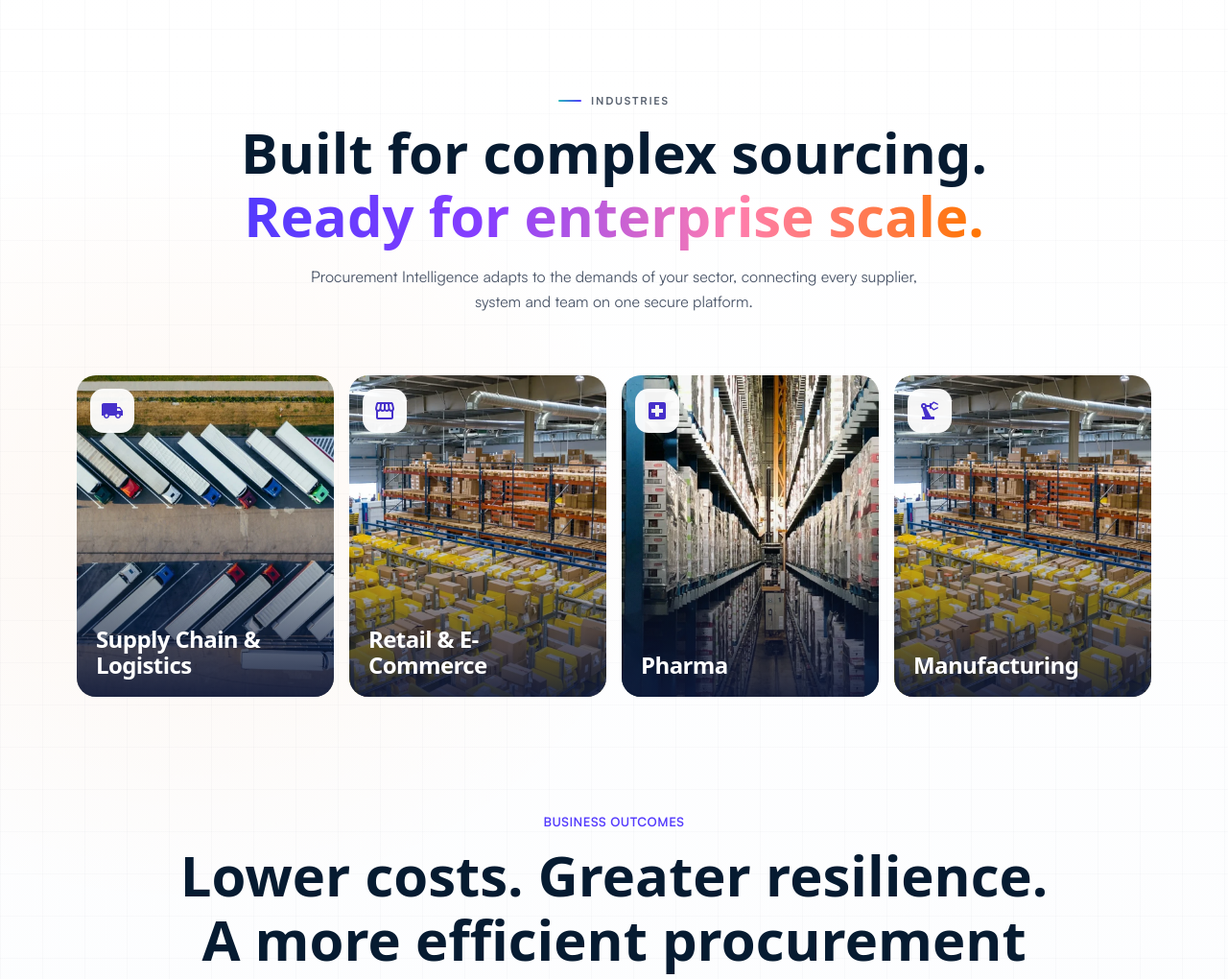
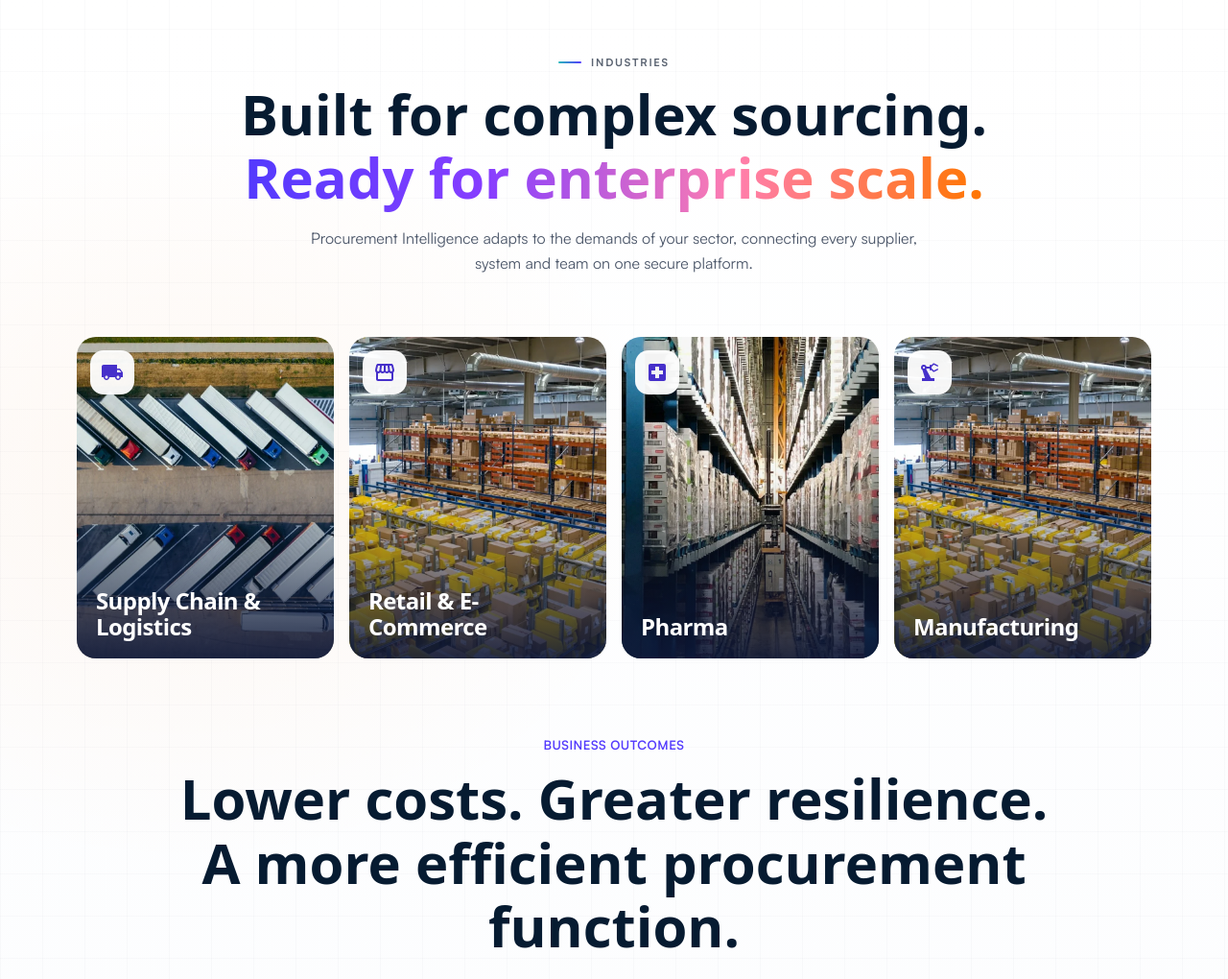
Before and after one commit to oendrilaroy96/superatom, a React (Vite) app: page /solutions/procurement-intelligence in a window 1280 px wide. Shown: the part 2170-3190 px from the top of the page at 96% size. Built offline with nearby package versions, Linux system fonts and the light colour scheme.

Commit message:
Procurement Intelligence: 80px gaps between sections
Co-Authored-By: Claude Sonnet 5.5 <noreply@anthropic.com>
Claude-Session: https://claude.ai/code/session_01AhqhuFykjwZi78yi5ZPGpu

```diff
--- a/src/pages/ProcurementIntelligence.tsx
+++ b/src/pages/ProcurementIntelligence.tsx
@@ -722,7 +722,7 @@ export default function ProcurementIntelligence() {
       )}
 
       {/* Capabilities */}
-      <section className="pb-[120px] pt-[120px] xl:pt-0">
+      <section className="pb-[80px] pt-[120px] xl:pt-0">
         <div className="mx-auto max-w-[1920px] px-4 sm:px-10 xl:px-20">
           {/* On desktop this heading already lives in the sticky block
               above; rendering it again here would duplicate it right as it
@@ -773,7 +773,7 @@ export default function ProcurementIntelligence() {
       </section>
 
       {/* Industries */}
-      <section className="pb-[120px] pt-0">
+      <section className="pb-[80px] pt-0">
         <div className="mx-auto max-w-[1920px] px-4 sm:px-10 xl:px-20">
           <div className="mx-auto max-w-5xl text-center">
             <Eyebrow align="center">Industries</Eyebrow>
```
